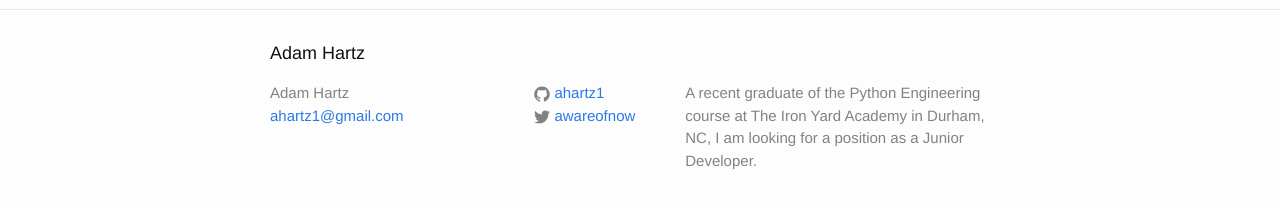
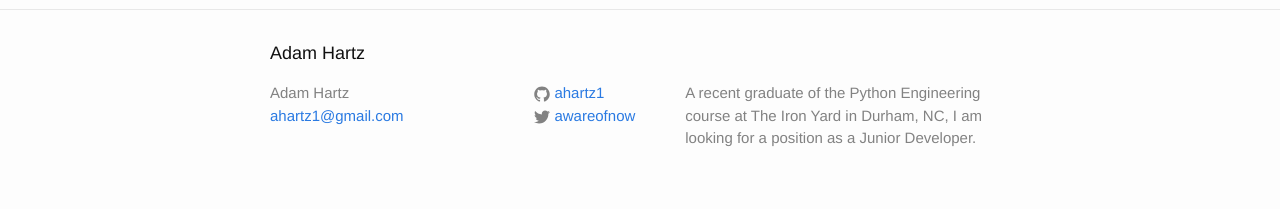
Before and after one commit to ahartz1/ahartz1.github.io, a Jekyll site: the page built from portfolio/index.html, in a window 1280 px wide. Shown: the part 287-496 px from the top of the page. Built offline with Jekyll 4.4.1, drawn with Linux system fonts in a browser that asks for light colours.

Commit message:
Reword description to fit on page better

```diff
--- a/portfolio/_config.yml
+++ b/portfolio/_config.yml
@@ -9,7 +9,7 @@
 title: Adam Hartz
 email: ahartz1@gmail.com
 description: > # this means to ignore newlines until "baseurl:"
-  A recent graduate of the Python Engineering course at The Iron Yard Academy in Durham, NC, I am looking for a position as a Junior Developer.
+  A recent graduate of the Python Engineering course at The Iron Yard in Durham,&nbsp;NC, I am looking for a position as a Junior Developer.
 baseurl: "" # the subpath of your site, e.g. /blog
 url: "http://ahartz1.github.io" # the base hostname & protocol for your site
 twitter_username: awareofnow
```
